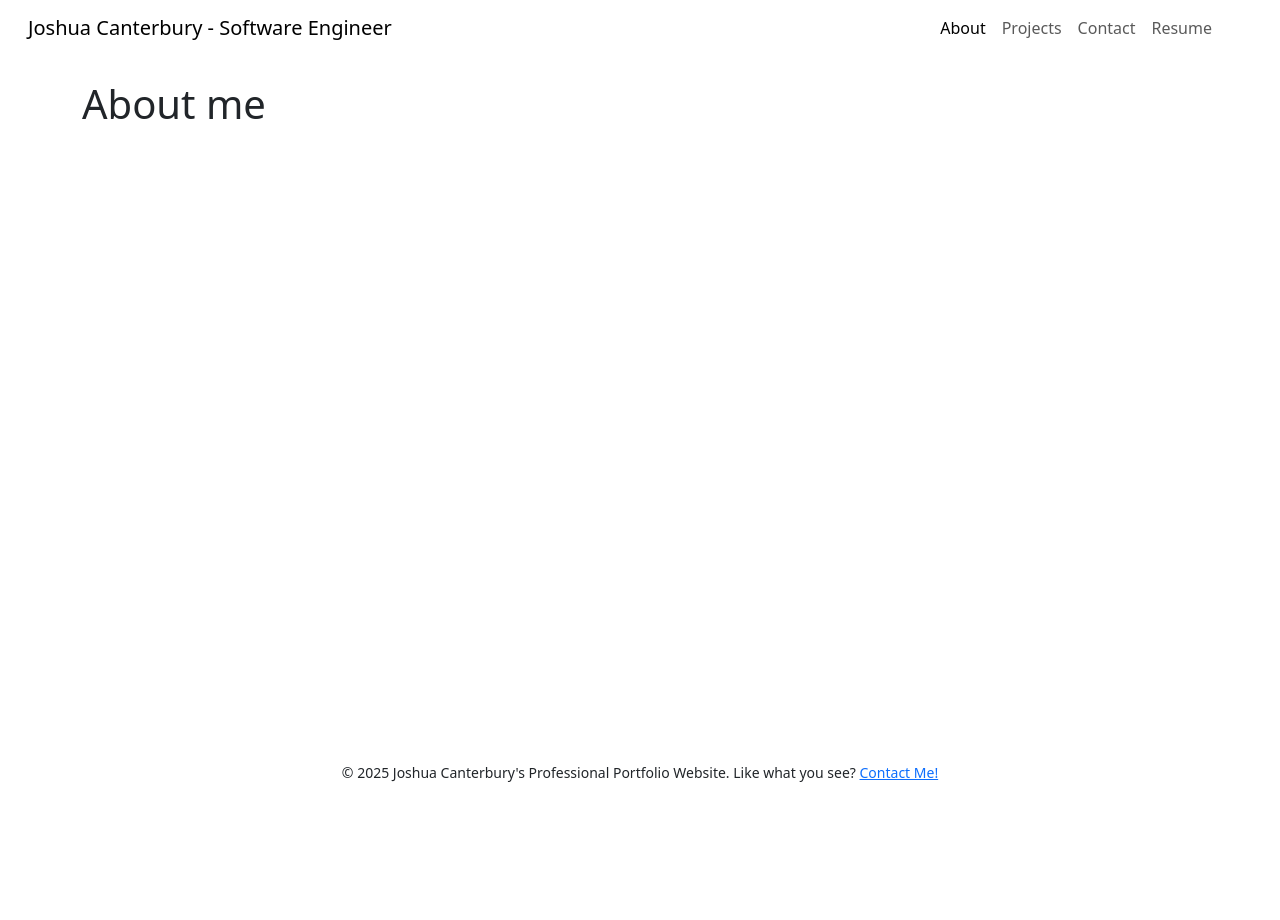
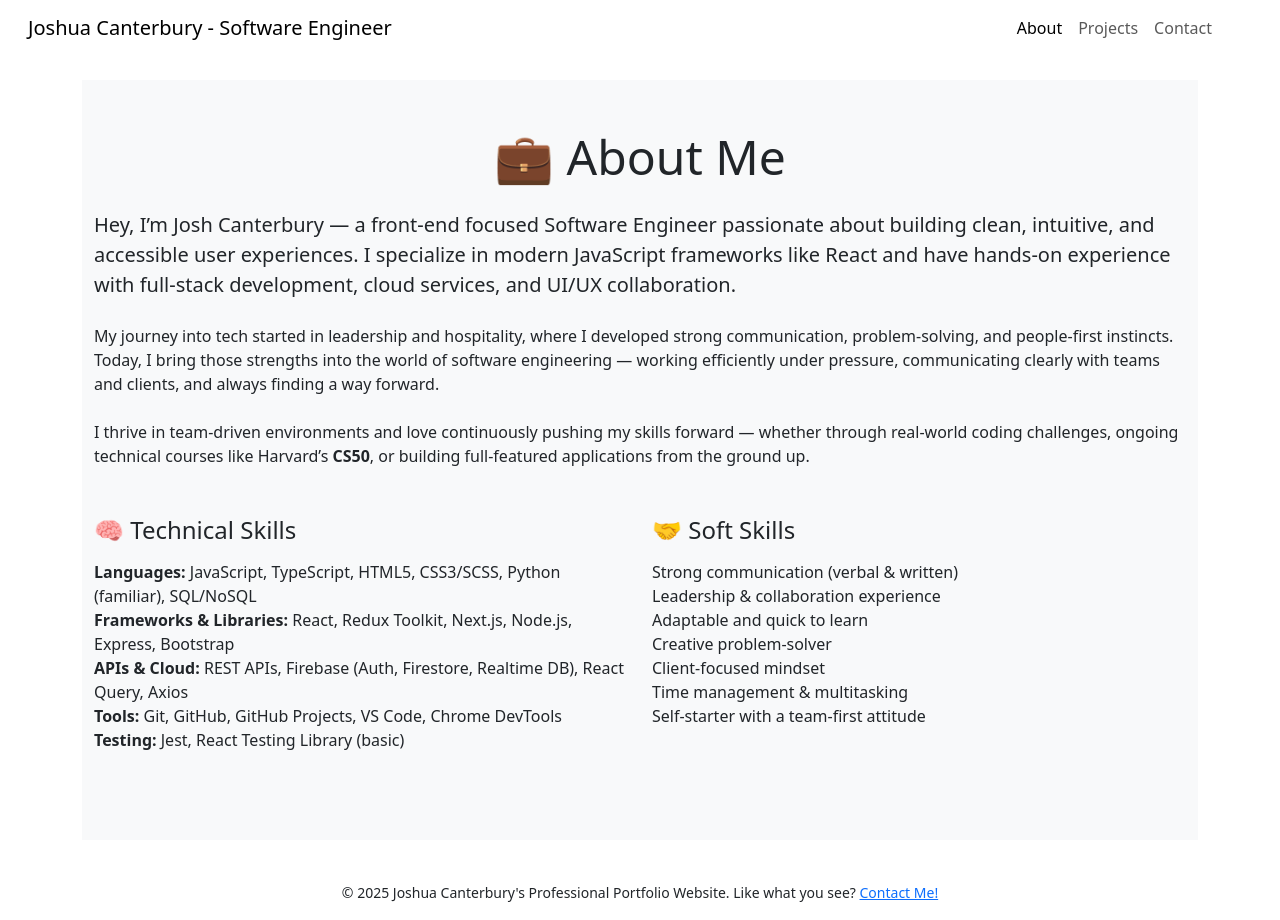
Before and after one commit to CanterCode/portfolio-site, a React (Vite) app: page /about in a window 1280 px wide. Before the commit the page ends 800 px from the top, so only its background shows below. Built offline with nearby package versions, Linux system fonts and the light colour scheme; some icons are missing.

Commit message:
updated home apge icons and about pages

```diff
--- a/index.html
+++ b/index.html
@@ -1,8 +1,12 @@
-<!doctype html>
+<!DOCTYPE html>
 <html lang="en">
   <head>
     <meta charset="UTF-8" />
     <link rel="icon" type="image/svg+xml" href="/vite.svg" />
+    <link
+      rel="stylesheet"
+      href="https://cdn.jsdelivr.net/npm/simple-icons@v9/icons/simple-icons.min.css"
+    />
     <meta name="viewport" content="width=device-width, initial-scale=1.0" />
     <title>Joshua Canterbury</title>
   </head>
--- a/package.json
+++ b/package.json
@@ -10,7 +10,9 @@
     "preview": "vite preview"
   },
   "dependencies": {
+    "@iconify/react": "^6.0.0",
     "bootstrap": "^5.3.7",
+    "iconify": "^1.4.0",
     "react": "^19.1.0",
     "react-dom": "^19.1.0",
     "react-icons": "^5.5.0",
--- a/src/components/Navbar.tsx
+++ b/src/components/Navbar.tsx
@@ -29,9 +29,6 @@ const Navbar = () => {
             <li className="nav-item">
               <NavLink to="/contact" className="nav-link">Contact</NavLink>
             </li>
-            <li className="nav-item">
-              <NavLink to="/resume" className="nav-link">Resume</NavLink>
-            </li>
           </ul>
         </div>
       </div>
--- /dev/null
+++ b/src/css/homepage.css
@@ -0,0 +1,11 @@
+.home-info {
+    font-size: .9rem;
+}
+
+.info-par {
+    text-align: justify;
+}
+
+.info-bul ul {
+  margin-bottom: 0;
+}
--- /dev/null
+++ b/src/css/skillicons.css
@@ -0,0 +1,15 @@
+.glow-icon {
+  font-size: 3rem;
+  transition: transform 0.3s ease, filter 0.3s ease;
+  filter:
+    drop-shadow(0 0 3px currentColor)
+    drop-shadow(0 0 50px currentColor);
+}
+
+.glow-icon:hover {
+  transform: scale(1.1);
+  filter:
+    drop-shadow(0 0 8px currentColor)
+    drop-shadow(0 0 16px currentColor)
+    drop-shadow(0 0 24px currentColor);
+}
--- a/src/pages/About.tsx
+++ b/src/pages/About.tsx
@@ -1,7 +1,52 @@
 function About() {
   return(
     <div>
-        <h1>About me</h1>
+    <section id="about" className="py-5 bg-light text-dark">
+      <div className="container">
+        <h2 className="text-center mb-4 display-5">💼 About Me</h2>
+
+        <p className="lead mb-4">
+          Hey, I’m <strong>Josh Canterbury</strong> — a front-end focused <strong>Software Engineer</strong> passionate about building clean, intuitive, and accessible user experiences.
+          I specialize in modern JavaScript frameworks like <strong>React</strong> and have hands-on experience with full-stack development, cloud services, and UI/UX collaboration.
+        </p>
+
+        <p className="mb-4">
+          My journey into tech started in leadership and hospitality, where I developed strong communication, problem-solving, and people-first instincts.
+          Today, I bring those strengths into the world of software engineering — working efficiently under pressure, communicating clearly with teams and clients, and always finding a way forward.
+        </p>
+
+        <p className="mb-5">
+          I thrive in team-driven environments and love continuously pushing my skills forward — whether through real-world coding challenges,
+          ongoing technical courses like Harvard’s <strong>CS50</strong>, or building full-featured applications from the ground up.
+        </p>
+
+        <div className="row">
+          <div className="col-md-6 mb-4">
+            <h3 className="h4 mb-3">🧠 Technical Skills</h3>
+            <ul className="list-unstyled">
+              <li><strong>Languages:</strong> JavaScript, TypeScript, HTML5, CSS3/SCSS, Python (familiar), SQL/NoSQL</li>
+              <li><strong>Frameworks & Libraries:</strong> React, Redux Toolkit, Next.js, Node.js, Express, Bootstrap</li>
+              <li><strong>APIs & Cloud:</strong> REST APIs, Firebase (Auth, Firestore, Realtime DB), React Query, Axios</li>
+              <li><strong>Tools:</strong> Git, GitHub, GitHub Projects, VS Code, Chrome DevTools</li>
+              <li><strong>Testing:</strong> Jest, React Testing Library (basic)</li>
+            </ul>
+          </div>
+
+          <div className="col-md-6 mb-4">
+            <h3 className="h4 mb-3">🤝 Soft Skills</h3>
+            <ul className="list-unstyled">
+              <li>Strong communication (verbal & written)</li>
+              <li>Leadership & collaboration experience</li>
+              <li>Adaptable and quick to learn</li>
+              <li>Creative problem-solver</li>
+              <li>Client-focused mindset</li>
+              <li>Time management & multitasking</li>
+              <li>Self-starter with a team-first attitude</li>
+            </ul>
+          </div>
+        </div>
+      </div>
+    </section>
     </div>
   );
 }
--- a/src/pages/Contact.tsx
+++ b/src/pages/Contact.tsx
@@ -1,7 +1,10 @@
 function Contact() {
   return(
     <div>
-        <h1>Contact</h1>
+        <h2>Let's Chat!</h2>
+        <h5>Interested in working together or have a project in mind? Send me a message
+    below, or reach out via email — I’ll get back to you as soon as possible.</h5>
+        <p><strong>Email:</strong> joshcanterbury.dev@gmail.com</p>
     </div>
   );
 }
--- a/src/pages/Home.tsx
+++ b/src/pages/Home.tsx
@@ -1,4 +1,22 @@
-import { Link } from "react-router-dom";
+import "../css/homepage.css";
+import { Icon } from "@iconify/react";
+
+import "../css/skillIcons.css";
+
+const skills = [
+  { slug: "react", label: "React", color: "#61DAFB" },
+  { slug: "nextdotjs", label: "Next.js", color: "#000000" },
+  { slug: "typescript", label: "TypeScript", color: "#3178C6" },
+  { slug: "javascript", label: "JavaScript", color: "#F7DF1E" },
+  { slug: "html5", label: "HTML5", color: "#E34F26" },
+  { slug: "css3", label: "CSS3", color: "#1572B6" },
+  { slug: "github", label: "GitHub", color: "#181717" },
+  { slug: "openai", label: "ChatGPT", color: "#412991" },
+  { slug: "firebase", label: "Firebase", color: "#FFCA28" },
+  { slug: "redux", label: "Redux Toolkit", color: "#764ABC" },
+  { slug: "bootstrap", label: "Bootstrap", color: "#7952B3" },
+  { slug: "tailwindcss", label: "Tailwind CSS", color: "#38B2AC" },
+];
 
 function Home() {
   return (
@@ -7,34 +25,55 @@ function Home() {
       <div className="row align-items-center">
         <div className="col-md-6 mt-5">
           <div>
-            <h4>Hello, my name is</h4>
+            <h4>Howdy! My name is</h4>
             <h1>Joshua Canterbury</h1>
             <p>
-              I’m a software engineer and passionate web developer who crafts clean, engaging, and responsive websites and web applications. By blending thoughtful design with modern development, I create user interfaces and experiences that feel intuitive and effortless.
+              I’m a software engineer and passionate web developer who crafts
+              clean, engaging, and responsive websites and web applications. By
+              blending thoughtful design with modern development, I create user
+              interfaces and experiences that feel intuitive and effortless.
             </p>
           </div>
-          <div className="d-flex gap-5 mt-3">
+          <div className="gap-5 mt-3 text-muted home-info">
             {/* Technical overview */}
-            <p style={{ flex: 1.5 }}>
-              My core strength is front-end development with React, TypeScript,
-              and modern UI libraries—but I also work across the stack with
-              Node.js and Firebase. Most importantly, I’m always learning and expanding
-              my skills to deliver full, production-ready solutions.
+            <p style={{ flex: 1.5 }} className="info-par">
+              My core strength is front-end development but I also work across
+              the stack with Node.js and Firebase. Most importantly, I’m always
+              learning and expanding my skills to deliver full, production-ready
+              solutions.
             </p>
 
-            {/* Skill list + link */}
-            <p style={{ flex: 1 }}>
-              Key skills:
-              <ul>
-                <li>React</li>
-                <li>JavaScript</li>
-                <li>Firebase</li>
-              </ul>
-              <br />
-              <Link to="/about" style={{ textDecoration: "underline" }}>
-                See the full toolbox →
-              </Link>
-            </p>
+            {/* Skill list */}
+            <div className="container py-3">
+              <div className="row justify-content-center">
+                {skills.map((skill, idx) => (
+                  <div
+                    key={idx}
+                    className="col-4 col-sm-3 col-md-2 text-center mb-4"
+                  >
+                    <Icon
+                      icon={`simple-icons:${skill.slug}`}
+                      style={{ color: skill.color, fontSize: "3rem" }}
+                      className="glow-icon"
+                    />
+                  </div>
+                ))}
+              </div>
+            </div>
+
+            <div className="row mt-3">
+              <div className="col-md-12 d-flex justify-content-center align-items-center">
+                <a className="btn btn-primary me-3" href="/about">
+                  Get to Know Me
+                </a>
+                <a className="btn btn-primary me-3" href="/projects">
+                  See My Work
+                </a>
+                <a className="btn btn-primary me-3" href="/contact">
+                  Let's Connect
+                </a>
+              </div>
+            </div>
           </div>
         </div>
 
@@ -45,27 +84,6 @@ function Home() {
           />
         </div>
       </div>
-
-      {/* Learn More and Buttons */}
-      <div className="row mt-5">
-        <div className="col-md-12 align-items-center d-flex justify-content-center">
-          <h2>Learn More About Me!</h2>
-        </div>
-      </div>
-
-      <div className="row mt-5">
-        <div className="col-md-12 d-flex justify-content-center align-items-center">
-          <a className="btn btn-primary me-3" href="/about">
-            Bio and Resume
-          </a>
-          <a className="btn btn-primary me-3" href="/projects">
-            Projects
-          </a>
-          <a className="btn btn-primary me-3" href="/contact">
-            Contact
-          </a>
-        </div>
-      </div>
     </div>
   );
 }
```
Also changed, not shown: 2 other files (tests, documents, lock files or other folders).
